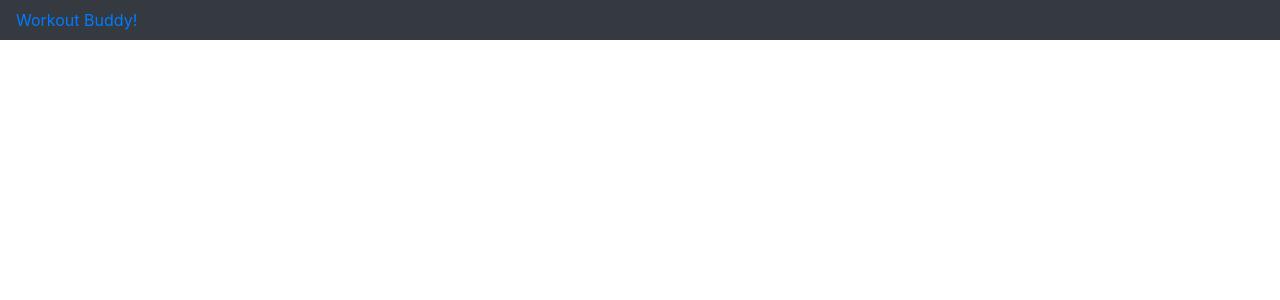
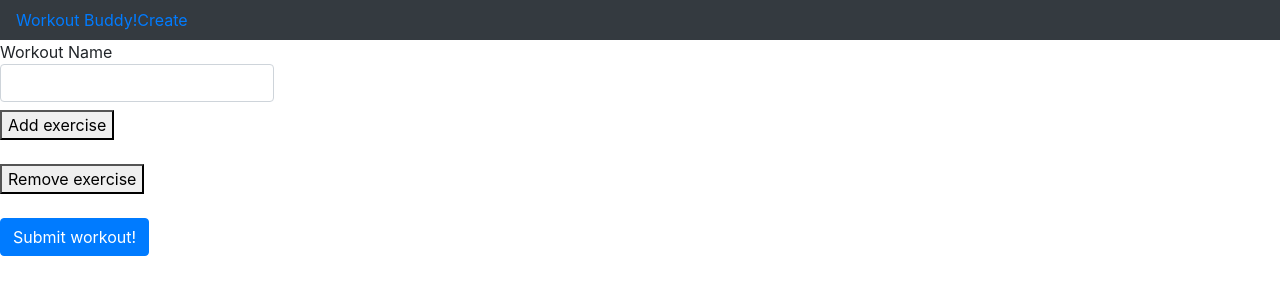
Before and after one commit to draycfarley/workoutBuddy-client, a React (Create React App) app: page /create in a window 1280 px wide. Shown: the top 300 px of the page. Built offline with nearby package versions, Linux system fonts and the light colour scheme.

Commit message:
Post workout form

```diff
--- a/src/Header.tsx
+++ b/src/Header.tsx
@@ -12,7 +12,7 @@ class Header extends React.Component {
                     <Link to='/' className='"navbar-brand"'>Workout Buddy!</Link>
                     <div className="collapse navbar-collapse" id="navbarSupportedContent">
                         <ul className="navbar-nav mr-auto">
-
+                            <Link to='/create' className='"navbar-brand"'>Create</Link>
                         </ul>
 
                     </div>
--- a/src/Main.tsx
+++ b/src/Main.tsx
@@ -2,6 +2,7 @@ import React from 'react';
 import './App.css'
 import { Route, Switch } from 'react-router-dom';
 import Home from "./Home";
+import PostWorkout from './PostWorkout';
 
 class Main extends React.Component{
 
@@ -10,6 +11,7 @@ class Main extends React.Component{
     return (
         <Switch>
         <Route exact path='/' component={Home}/>
+        <Route exact path='/create' component={PostWorkout}/>
       </Switch>
 
       )
--- /dev/null
+++ b/src/PostWorkout.tsx
@@ -0,0 +1,176 @@
+import React from 'react';
+import './App.css';
+import axios from 'axios';
+
+class exercise {
+
+    name:string;
+    lengthM:string;
+    restM:string;
+    lengthS:string;
+    restS:string;
+
+    constructor(name: string, lengthM:string, lengthS:string, restM:string, restS:string){
+        this.name=name;
+        this.lengthS=lengthS;
+        this.restS=restS;
+        this.lengthM=lengthM;
+        this.restM=restM;
+    }
+
+
+}
+
+class PostWorkout extends React.Component<{}, {success:boolean, submitted: boolean, workoutName:string, exercises:Array<exercise>, blankEName:boolean, blankWName:boolean}>{
+
+    constructor(props:any){
+        super(props);
+        this.state={success: false, submitted:false, exercises:[], workoutName:"", blankEName:false, blankWName:false};
+        this.handleWNChange=this.handleWNChange.bind(this);
+        this.addExercise=this.addExercise.bind(this);
+        this.removeExercise=this.removeExercise.bind(this);
+        this.handleSubmit=this.handleSubmit.bind(this);
+        this.handleExLengthMChange=this.handleExLengthMChange.bind(this);
+        this.handleExLengthSChange=this.handleExLengthSChange.bind(this);
+        this.handleExNameChange=this.handleExNameChange.bind(this);
+        this.handleExRestMChange=this.handleExRestMChange.bind(this);
+        this.handleExRestSChange=this.handleExRestSChange.bind(this);
+    }
+
+    handleSubmit(e: React.MouseEvent<HTMLButtonElement>){
+        e.preventDefault();
+        this.setState({submitted:true});
+        for(let i=0; i<this.state.exercises.length; i++){
+            let exer=this.state.exercises[i];
+
+
+            axios.post('https://workout-buddy-server2020.herokuapp.com/workouts/add', {
+                workoutName:this.state.workoutName,
+                name:exer.name,
+                length:parseInt(exer.lengthM)*60+parseInt(exer.lengthS),
+                rest:parseInt(exer.restM)*60+parseInt(exer.restS)
+            })
+            .then((res) => {
+              if(res.data="success"){
+                this.setState({success:true});
+              }
+              else this.setState({success:false});
+            })
+            .catch((error) => {
+              console.log(error);
+              this.setState({success:false})
+            });
+        }
+    }
+
+    handleWNChange(e: React.ChangeEvent<HTMLInputElement>){
+        const wn=e.target.value;
+        this.setState({workoutName:wn});
+    }
+
+    handleExNameChange(e: React.ChangeEvent<HTMLInputElement>, idx: number){
+        let allEx=this.state.exercises;
+        let ex= allEx[idx];
+        ex.name=e.target.value;
+        allEx[idx]=ex;
+        this.setState({exercises:allEx});
+    }
+
+    handleExLengthMChange(e: React.ChangeEvent<HTMLInputElement>, idx: number){
+        let allEx=this.state.exercises;
+        let ex= allEx[idx];
+        ex.lengthM=e.target.value;
+        allEx[idx]=ex;
+        this.setState({exercises:allEx});
+    }
+
+    handleExLengthSChange(e: React.ChangeEvent<HTMLInputElement>, idx: number){
+        let allEx=this.state.exercises;
+        let ex= allEx[idx];
+        ex.lengthS=e.target.value;
+        allEx[idx]=ex;
+        this.setState({exercises:allEx});
+    }
+
+    handleExRestMChange(e: React.ChangeEvent<HTMLInputElement>, idx: number){
+        let allEx=this.state.exercises;
+        let ex= allEx[idx];
+        ex.restM=e.target.value;
+        allEx[idx]=ex;
+        this.setState({exercises:allEx});
+    }
+
+    handleExRestSChange(e: React.ChangeEvent<HTMLInputElement>, idx: number){
+        let allEx=this.state.exercises;
+        let ex= allEx[idx];
+        ex.restS=e.target.value;
+        allEx[idx]=ex;
+        this.setState({exercises:allEx});
+    }
+
+    addExercise(e: React.MouseEvent<HTMLButtonElement>){
+        e.preventDefault();
+        this.setState((prevState)=>({
+            exercises:[...prevState.exercises, {name:"", lengthS:"", lengthM:"", restM:"", restS:""}]
+        }));
+    }
+
+    removeExercise(e: React.MouseEvent<HTMLButtonElement>){
+        e.preventDefault();
+        this.setState((prevState)=>({
+            exercises:prevState.exercises.splice(-1,1)
+        }));
+    }
+
+  render(){
+    return (
+        <div className="form-group">
+            <form >
+                <label>
+                    Workout Name
+                    <input className="form-control" type='text' value={this.state.workoutName} onChange={this.handleWNChange} />
+                </label>
+                <br/>
+
+                <button onClick={this.addExercise} >Add exercise</button>
+                <br/>
+                {
+                    this.state.exercises.map((val, idx)=>{
+                        return(
+                            <div key={idx}>
+                                <label>
+                                    Exercise name
+                                    <input className="form-control" type="text" value={val.name} onChange={ (e) =>this.handleExNameChange(e,idx)}/>
+                                </label>
+                                <br/>
+                                <label>
+                                    Exercise length
+                                    <input  type="text" value={val.lengthM} onChange={ (e) =>this.handleExLengthMChange(e,idx)}/> :
+                                    <input  type="text" value={val.lengthS} onChange={ (e) =>this.handleExLengthSChange(e,idx)}/>
+                                </label>
+                                <br/>
+                                <label>
+                                    Exercise rest
+                                    <input  type="text" value={val.restM} onChange={ (e) =>this.handleExRestMChange(e,idx)}/> :
+                                    <input  type="text" value={val.restS} onChange={ (e) =>this.handleExRestSChange(e,idx)}/>
+                                </label>
+                            </div>
+                        )
+                    })
+                }
+                <br/>
+                <button onClick={this.removeExercise} >Remove exercise</button>
+                <br/>
+                <br/>
+                <button className="btn btn-primary" onClick={this.handleSubmit}> Submit workout!</button>
+            </form>
+        </div>
+      )
+  }
+}
+
+
+
+
+
+export default PostWorkout;
```
